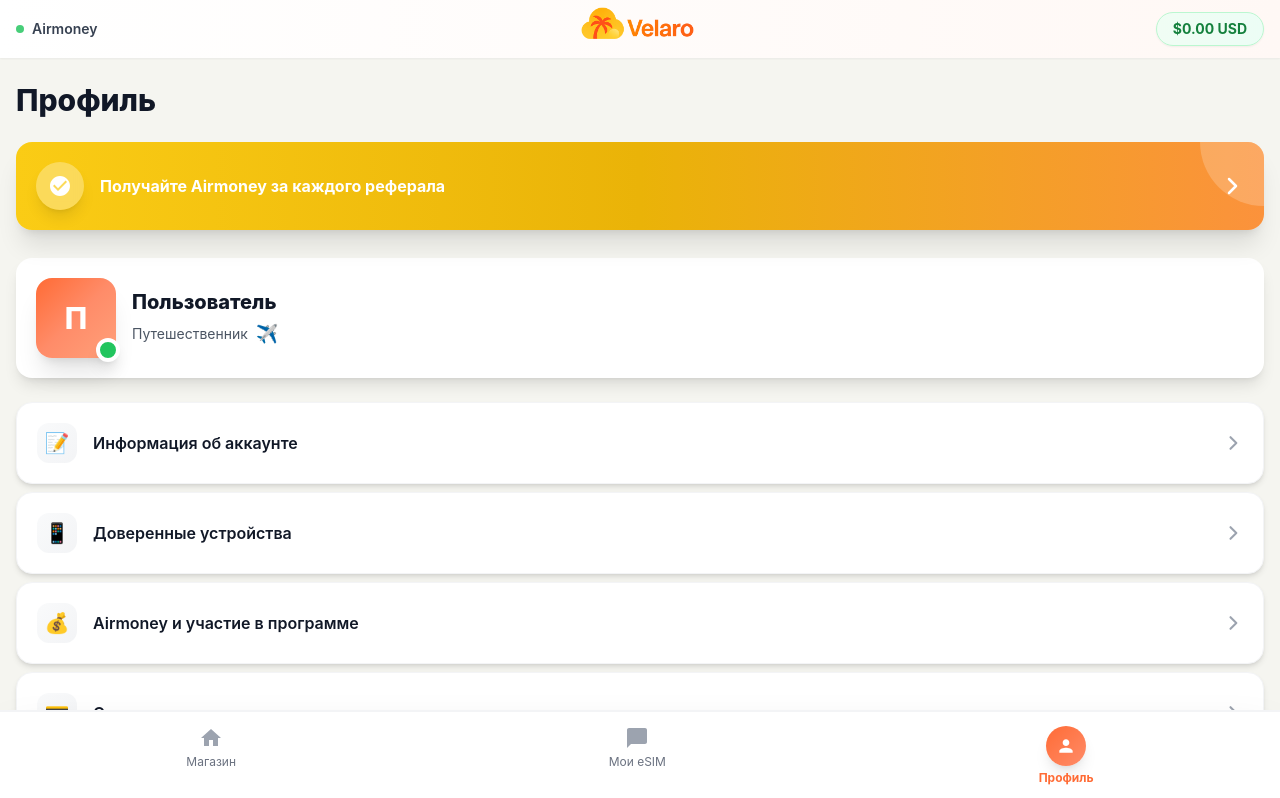
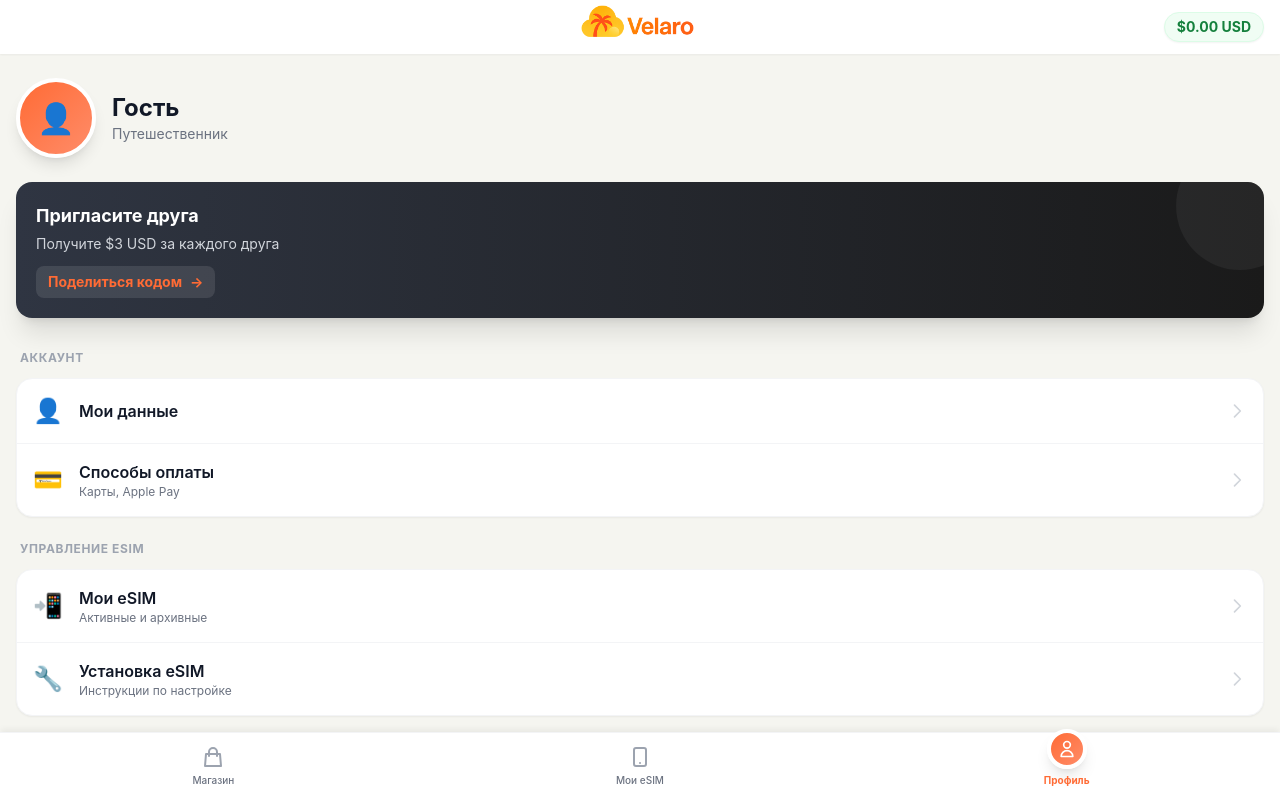
Before and after one commit to Vantorrr/chebupeli, a Next.js app in the folder app/: page /profile in a window 1280 px wide. Shown: the top 798 px of the page. Built offline with nearby package versions, Linux system fonts and the light colour scheme.

Commit message:
Update Profile page styling and interactions

```diff
--- a/app/app/profile/page.tsx
+++ b/app/app/profile/page.tsx
@@ -1,165 +1,214 @@
 'use client'
 
-import { useState, useEffect } from 'react'
 import { useRouter } from 'next/navigation'
 import { useTelegram } from '@/components/TelegramProvider'
 import { Logo } from '@/components/Logo'
+import { useEffect, useState } from 'react'
 
 export default function ProfilePage() {
   const router = useRouter()
   const { webApp } = useTelegram()
-  const [userName, setUserName] = useState('')
+  const [user, setUser] = useState<any>(null)
 
   useEffect(() => {
     if (webApp) {
-      webApp.ready()
-      webApp.expand()
-      const user = webApp.initDataUnsafe?.user
-      if (user?.first_name) {
-        setUserName(user.first_name)
-      }
-    } else {
-      if (typeof window !== 'undefined') {
-        const testName = localStorage.getItem('testUserName') || ''
-        if (testName) {
-          setUserName(testName)
-        }
-      }
+      setUser(webApp.initDataUnsafe?.user)
     }
   }, [webApp])
 
   const menuItems = [
-    { name: 'Информация об аккаунте', icon: '📝' },
-    { name: 'Доверенные устройства', icon: '📱' },
-    { name: 'Airmoney и участие в программе', icon: '💰' },
-    { name: 'Сохраненные карты', icon: '💳' },
-    { name: 'Приглашайте и зарабатывайте', icon: '🤝' },
-    { name: 'Заказы', icon: '📦' },
-    { name: 'Airalo для бизнеса', icon: '💼' },
-    { name: 'Языки', icon: '🌐' },
-    { name: 'Валюта: Доллар США (USD) $', icon: '💲' },
+    {
+      section: 'Аккаунт',
+      items: [
+        {
+          icon: '👤',
+          title: 'Мои данные',
+          action: () => webApp?.showAlert('Данные берутся из Telegram автоматически')
+        },
+        {
+          icon: '💳',
+          title: 'Способы оплаты',
+          subtitle: 'Карты, Apple Pay',
+          action: () => webApp?.showAlert('Оплата производится при покупке')
+        },
+      ]
+    },
+    {
+      section: 'Управление eSIM',
+      items: [
+        {
+          icon: '📲',
+          title: 'Мои eSIM',
+          subtitle: 'Активные и архивные',
+          action: () => router.push('/my-esims')
+        },
+        {
+          icon: '🔧',
+          title: 'Установка eSIM',
+          subtitle: 'Инструкции по настройке',
+          action: () => webApp?.showAlert('Инструкции доступны внутри купленной eSIM')
+        },
+      ]
+    },
+    {
+      section: 'Поддержка',
+      items: [
+        {
+          icon: '💬',
+          title: 'Центр поддержки',
+          subtitle: 'Чат с оператором',
+          action: () => router.push('/support')
+        },
+        {
+          icon: '❓',
+          title: 'Вопросы и ответы',
+          action: () => router.push('/faq')
+        },
+      ]
+    },
+    {
+      section: 'О приложении',
+      items: [
+        {
+          icon: '📄',
+          title: 'Правовая информация',
+          action: () => router.push('/legal')
+        },
+        {
+          icon: '📤',
+          title: 'Поделиться с другом',
+          subtitle: 'Получите бонусы',
+          action: () => {
+            const url = 'https://t.me/velaro_esim_bot';
+            const text = 'Попробуй Velaro для путешествий! 🌍';
+            if (webApp?.openTelegramLink) {
+              webApp.openTelegramLink(`https://t.me/share/url?url=${encodeURIComponent(url)}&text=${encodeURIComponent(text)}`);
+            } else {
+              window.open(`https://t.me/share/url?url=${encodeURIComponent(url)}&text=${encodeURIComponent(text)}`, '_blank');
+            }
+          }
+        },
+      ]
+    }
   ]
 
   return (
-    <div className="min-h-screen bg-[#F5F5F0] pb-20">
-      {/* Top Bar with Airmoney and Logo */}
-      <div className="bg-gradient-to-r from-white to-[#FFF8F5] px-4 py-3 flex justify-between items-center shadow-sm relative">
-        <div className="flex items-center space-x-2">
-          <div className="w-2 h-2 bg-green-500 rounded-full animate-pulse"></div>
+    <div className="min-h-screen bg-[#F5F5F0] pb-24">
+      {/* Header */}
+      <div className="bg-white px-4 py-3 flex justify-between items-center shadow-sm sticky top-0 z-10">
+        <div className="flex items-center space-x-2 opacity-0">
+          <div className="w-2 h-2 bg-green-500 rounded-full"></div>
           <span className="text-sm font-semibold text-gray-700">Airmoney</span>
         </div>
 
-        {/* Logo по центру */}
         <div className="absolute left-1/2 transform -translate-x-1/2">
-          <Logo className="justify-center" size="md" />
+          <Logo size="md" />
         </div>
 
-        <div className="bg-gradient-to-r from-green-50 to-emerald-50 border border-green-200 text-green-700 px-4 py-1.5 rounded-full text-sm font-bold shadow-sm">
+        <div className="bg-green-50 border border-green-100 text-green-700 px-3 py-1 rounded-full text-sm font-bold shadow-sm">
           $0.00 USD
         </div>
       </div>
 
-      {/* Header */}
-      <div className="px-4 pt-6 pb-3">
-        <h1 className="text-3xl font-extrabold text-gray-900">Профиль</h1>
+      {/* Profile Info */}
+      <div className="px-4 py-6">
+        <div className="flex items-center space-x-4 mb-6">
+          <div className="w-20 h-20 bg-gradient-to-br from-[#FF6B35] to-[#FF8C69] rounded-full flex items-center justify-center text-3xl text-white shadow-lg border-4 border-white">
+            {user?.photo_url ? (
+              <img src={user.photo_url} alt="" className="w-full h-full rounded-full object-cover" />
+            ) : (
+              <span>{user?.first_name?.[0] || '👤'}</span>
+            )}
+          </div>
+          <div>
+            <h1 className="text-2xl font-bold text-gray-900">
+              {user?.first_name || 'Гость'} {user?.last_name || ''}
+            </h1>
+            <p className="text-gray-500 text-sm">
+              {user?.username ? `@${user.username}` : 'Путешественник'}
+            </p>
+          </div>
         </div>
 
-      {/* Promo Banner - улучшенный */}
-      <div className="px-4 py-3">
-        <button className="w-full bg-gradient-to-r from-yellow-400 via-yellow-500 to-orange-400 rounded-2xl p-5 flex items-center justify-between shadow-xl active:scale-[0.98] transition-transform overflow-hidden relative">
-          <div className="absolute top-0 right-0 w-32 h-32 bg-white/20 rounded-full -mr-16 -mt-16"></div>
-          <div className="flex items-center space-x-4 relative z-10">
-            <div className="w-12 h-12 bg-white/30 backdrop-blur-sm rounded-full flex items-center justify-center shadow-lg">
-              <svg className="w-6 h-6 text-white" fill="currentColor" viewBox="0 0 24 24">
-                <path d="M12 2C6.48 2 2 6.48 2 12s4.48 10 10 10 10-4.48 10-10S17.52 2 12 2zm-2 15l-5-5 1.41-1.41L10 14.17l7.59-7.59L19 8l-9 9z"/>
-              </svg>
-            </div>
-            <span className="text-base font-bold text-white">
-              Получайте Airmoney за каждого реферала
-            </span>
-          </div>
-          <svg className="w-6 h-6 text-white relative z-10" fill="none" stroke="currentColor" viewBox="0 0 24 24">
-            <path strokeLinecap="round" strokeLinejoin="round" strokeWidth={2.5} d="M9 5l7 7-7 7" />
-          </svg>
-        </button>
-      </div>
-
-      {/* User Profile - улучшенный */}
-      <div className="px-4 py-4">
-        <div className="bg-white rounded-2xl p-5 shadow-lg">
-          <div className="flex items-center space-x-4">
-            <div className="relative">
-              <div className="w-20 h-20 bg-gradient-to-br from-[#FF6B35] via-[#FF8C69] to-[#FFA07A] rounded-2xl flex items-center justify-center shadow-xl">
-                <span className="text-3xl font-extrabold text-white">
-                  {userName ? userName[0].toUpperCase() : 'П'}
-                </span>
-              </div>
-              <div className="absolute -bottom-1 -right-1 w-6 h-6 bg-green-500 rounded-full border-4 border-white shadow-lg"></div>
-            </div>
-            <div>
-              <p className="text-xl font-extrabold text-gray-900 mb-1">{userName || 'Пользователь'}</p>
-              <div className="flex items-center space-x-2">
-                <span className="text-sm text-gray-600">Путешественник</span>
-                <span className="text-lg">✈️</span>
-              </div>
-            </div>
+        {/* Referral Banner */}
+        <div className="bg-gradient-to-r from-[#2F3542] to-[#1A1A1A] rounded-2xl p-5 shadow-xl text-white mb-8 relative overflow-hidden group cursor-pointer active:scale-95 transition-transform">
+          <div className="absolute top-0 right-0 w-32 h-32 bg-white/5 rounded-full -mr-10 -mt-10"></div>
+          <div className="relative z-10">
+            <h3 className="font-bold text-lg mb-1">Пригласите друга</h3>
+            <p className="text-gray-300 text-sm mb-3">Получите $3 USD за каждого друга</p>
+            <div className="inline-flex items-center text-[#FF6B35] font-bold text-sm bg-white/10 px-3 py-1.5 rounded-lg">
+              Поделиться кодом <span className="ml-2">→</span>
             </div>
           </div>
         </div>
 
-      {/* Menu Items - улучшенные */}
-      <div className="px-4 py-2 pb-24">
-        <div className="space-y-2">
-          {menuItems.map((item, index) => (
+        {/* Menu Items */}
+        <div className="space-y-6">
+          {menuItems.map((section, idx) => (
+            <div key={idx}>
+              <h3 className="text-xs font-bold text-gray-400 uppercase tracking-wider mb-3 ml-1">
+                {section.section}
+              </h3>
+              <div className="bg-white rounded-2xl shadow-sm border border-gray-100 overflow-hidden">
+                {section.items.map((item, itemIdx) => (
                   <button
-              key={index}
-              className="w-full bg-white rounded-2xl p-5 flex items-center justify-between shadow-md hover:shadow-xl transition-all mb-2 active:scale-[0.98] border border-gray-100 hover:border-[#FF6B35]/30 group"
+                    key={itemIdx}
+                    onClick={item.action}
+                    className={`w-full flex items-center justify-between p-4 hover:bg-gray-50 transition-colors active:bg-gray-100 ${
+                      itemIdx !== section.items.length - 1 ? 'border-b border-gray-100' : ''
+                    }`}
                   >
                     <div className="flex items-center space-x-4">
-                <div className="w-10 h-10 bg-gradient-to-br from-gray-50 to-gray-100 rounded-xl flex items-center justify-center text-xl group-hover:scale-110 transition-transform">
-                  {item.icon}
+                      <span className="text-2xl">{item.icon}</span>
+                      <div className="text-left">
+                        <p className="font-semibold text-gray-900">{item.title}</p>
+                        {item.subtitle && (
+                          <p className="text-xs text-gray-500">{item.subtitle}</p>
+                        )}
                       </div>
-                <span className="text-base font-semibold text-gray-900">{item.name}</span>
                     </div>
-              <svg className="w-5 h-5 text-gray-400 group-hover:text-[#FF6B35] transition-colors" fill="none" stroke="currentColor" viewBox="0 0 24 24">
-                <path strokeLinecap="round" strokeLinejoin="round" strokeWidth={2.5} d="M9 5l7 7-7 7" />
+                    <svg className="w-5 h-5 text-gray-300" fill="none" stroke="currentColor" viewBox="0 0 24 24">
+                      <path strokeLinecap="round" strokeLinejoin="round" strokeWidth={2} d="M9 5l7 7-7 7" />
                     </svg>
                   </button>
                 ))}
               </div>
             </div>
+          ))}
+        </div>
+      </div>
 
       {/* Bottom Navigation */}
-      <div className="fixed bottom-0 left-0 right-0 bg-white border-t-2 border-gray-100 shadow-2xl">
-        <div className="flex justify-around py-2.5">
+      <div className="fixed bottom-0 left-0 right-0 bg-white border-t border-gray-100 pb-safe shadow-[0_-4px_6px_-1px_rgba(0,0,0,0.05)]">
+        <div className="flex justify-around py-3">
           <button
             onClick={() => router.push('/')}
-            className="flex flex-col items-center py-1 active:scale-95 transition-transform"
+            className="flex flex-col items-center w-1/3 active:scale-95 transition-transform"
           >
-            <svg className="w-6 h-6 text-gray-400" fill="currentColor" viewBox="0 0 24 24">
-              <path d="M10 20v-6h4v6h5v-8h3L12 3 2 12h3v8z"/>
+            <svg className="w-6 h-6 text-gray-400" fill="none" stroke="currentColor" viewBox="0 0 24 24">
+              <path strokeLinecap="round" strokeLinejoin="round" strokeWidth={2} d="M16 11V7a4 4 0 00-8 0v4M5 9h14l1 12H4L5 9z" />
             </svg>
-            <span className="text-xs text-gray-500 mt-1">Магазин</span>
+            <span className="text-[10px] font-medium text-gray-500 mt-1">Магазин</span>
           </button>
           <button
             onClick={() => router.push('/my-esims')}
-            className="flex flex-col items-center py-1 active:scale-95 transition-transform"
+            className="flex flex-col items-center w-1/3 active:scale-95 transition-transform"
           >
-            <svg className="w-6 h-6 text-gray-400" fill="currentColor" viewBox="0 0 24 24">
-              <path d="M20 2H4c-1.1 0-2 .9-2 2v18l4-4h14c1.1 0 2-.9 2-2V4c0-1.1-.9-2-2-2z"/>
+            <svg className="w-6 h-6 text-gray-400" fill="none" stroke="currentColor" viewBox="0 0 24 24">
+              <path strokeLinecap="round" strokeLinejoin="round" strokeWidth={2} d="M12 18h.01M8 21h8a2 2 0 002-2V5a2 2 0 00-2-2H8a2 2 0 00-2 2v14a2 2 0 002 2z" />
             </svg>
-            <span className="text-xs text-gray-500 mt-1">Мои eSIM</span>
+            <span className="text-[10px] font-medium text-gray-500 mt-1">Мои eSIM</span>
           </button>
           <button
             onClick={() => router.push('/profile')}
-            className="flex flex-col items-center py-1 active:scale-95 transition-transform"
+            className="flex flex-col items-center w-1/3 active:scale-95 transition-transform"
           >
-            <div className="w-10 h-10 rounded-full bg-gradient-to-br from-[#FF6B35] to-[#FF8C69] flex items-center justify-center shadow-lg">
-              <svg className="w-5 h-5 text-white" fill="currentColor" viewBox="0 0 24 24">
-                <path d="M12 12c2.21 0 4-1.79 4-4s-1.79-4-4-4-4 1.79-4 4 1.79 4 4 4zm0 2c-2.67 0-8 1.34-8 4v2h16v-2c0-2.66-5.33-4-8-4z"/>
+            <div className="w-10 h-10 rounded-full bg-gradient-to-br from-[#FF6B35] to-[#FF8C69] flex items-center justify-center -mt-4 shadow-lg border-4 border-white">
+              <svg className="w-5 h-5 text-white" fill="none" stroke="currentColor" viewBox="0 0 24 24">
+                <path strokeLinecap="round" strokeLinejoin="round" strokeWidth={2} d="M16 7a4 4 0 11-8 0 4 4 0 018 0zM12 14a7 7 0 00-7 7h14a7 7 0 00-7-7z" />
               </svg>
             </div>
-            <span className="text-xs font-bold text-[#FF6B35] mt-1">Профиль</span>
+            <span className="text-[10px] font-bold text-[#FF6B35] mt-1">Профиль</span>
           </button>
         </div>
       </div>
```
Lines whose indentation alone changed are shown as unchanged.
